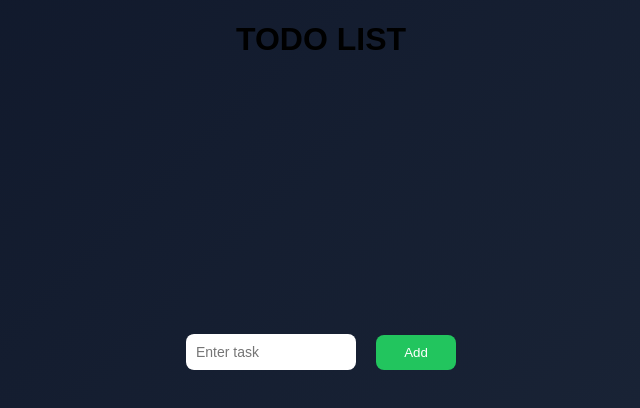
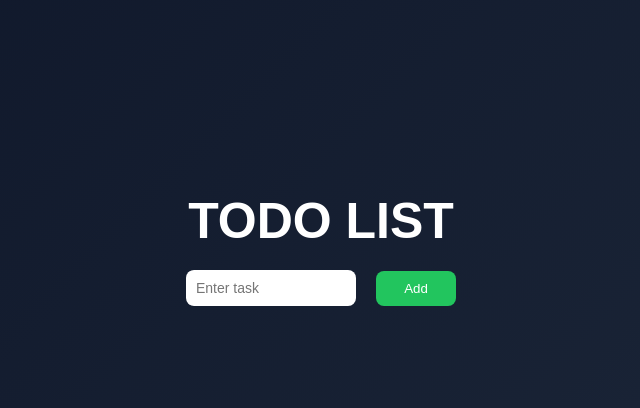
Before and after one commit to hussaindev99/Sylani_Assignment_5, a plain HTML site: page index.html in a window 1280 px wide. Shown: the whole page, without its empty margins (319-959 px from the left). Drawn offline with Linux system fonts and the light colour scheme.

Commit message:
completed

```diff
--- a/style.css
+++ b/style.css
@@ -28,11 +28,15 @@ body {
 h1 {
   margin-bottom: 20px;
 }
-
+h1{
+  color: white;
+  margin-top: 15%;
+  font-size: 50px;
+}
 /* ===== INPUT BOX CENTER ===== */
 .input-box {
 
-  margin-top: 20%;
+  /* margin-top: 20%; */
   display: flex;
   justify-content: center;
   align-items: center;
```
